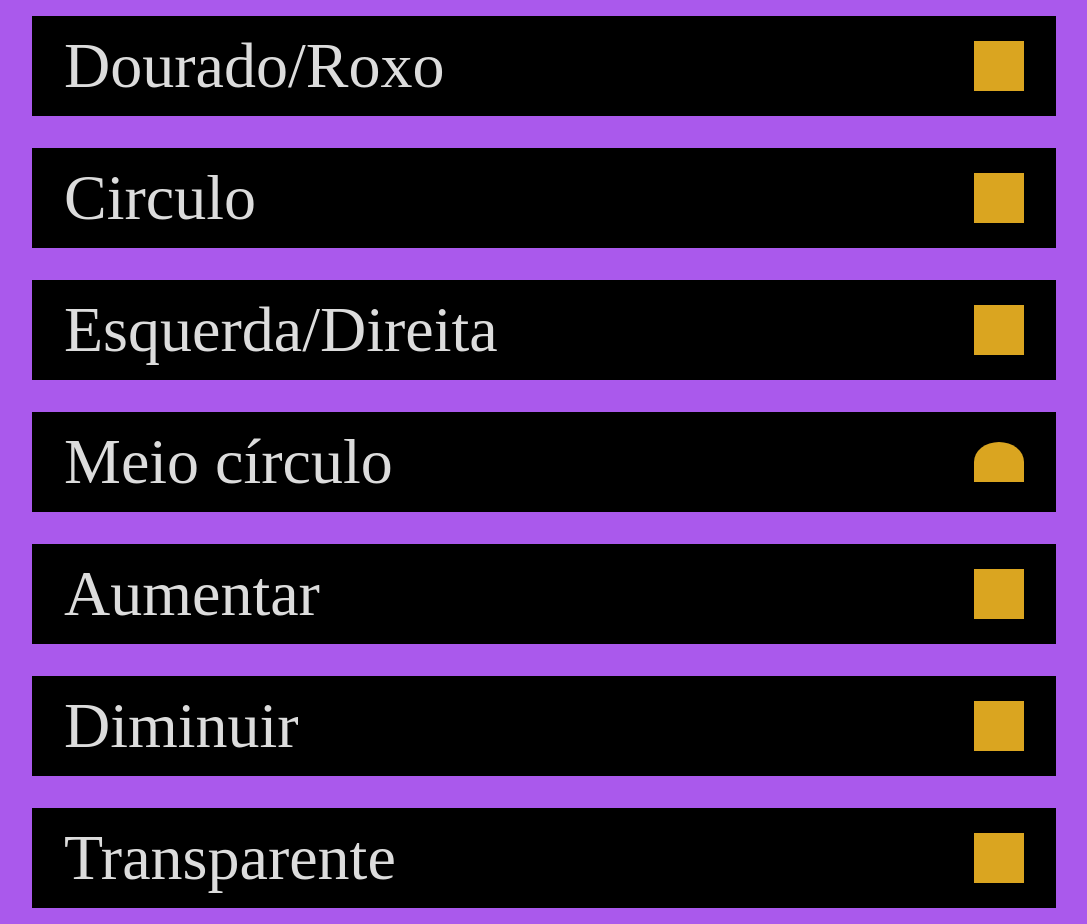
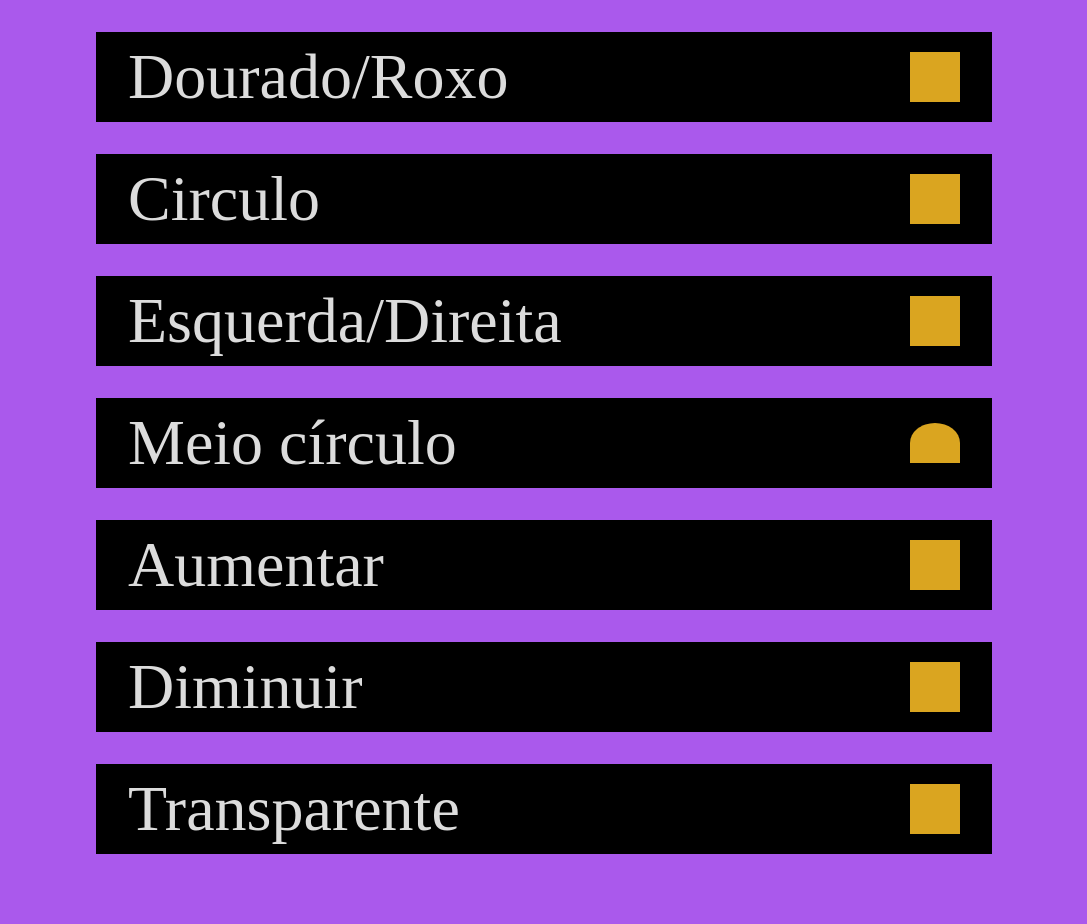
Before and after one commit to hanabin28/Projetos_PWFE, a plain HTML site: page aula02/index.html in a window 1280 px wide. Shown: the whole page, without its empty margins (96-1183 px from the left). After the commit the page ends 886 px from the top, so only its background shows below. Drawn offline with Linux system fonts and the light colour scheme.

Commit message:
ajustes aula02

```diff
--- a/aula02/style.css
+++ b/aula02/style.css
@@ -10,13 +10,13 @@
     display: flex;
     flex-direction: column;
     align-items: center;
-    padding-block: 16px;
+    padding-block: 32px;
     gap: 32px;
 }
 
 .item{
-    height: 100px;
-    width: 80%;
+    height: 90px;
+    width: 70%;
     background-color: black;
     display: flex;
     justify-content: space-between;
```
